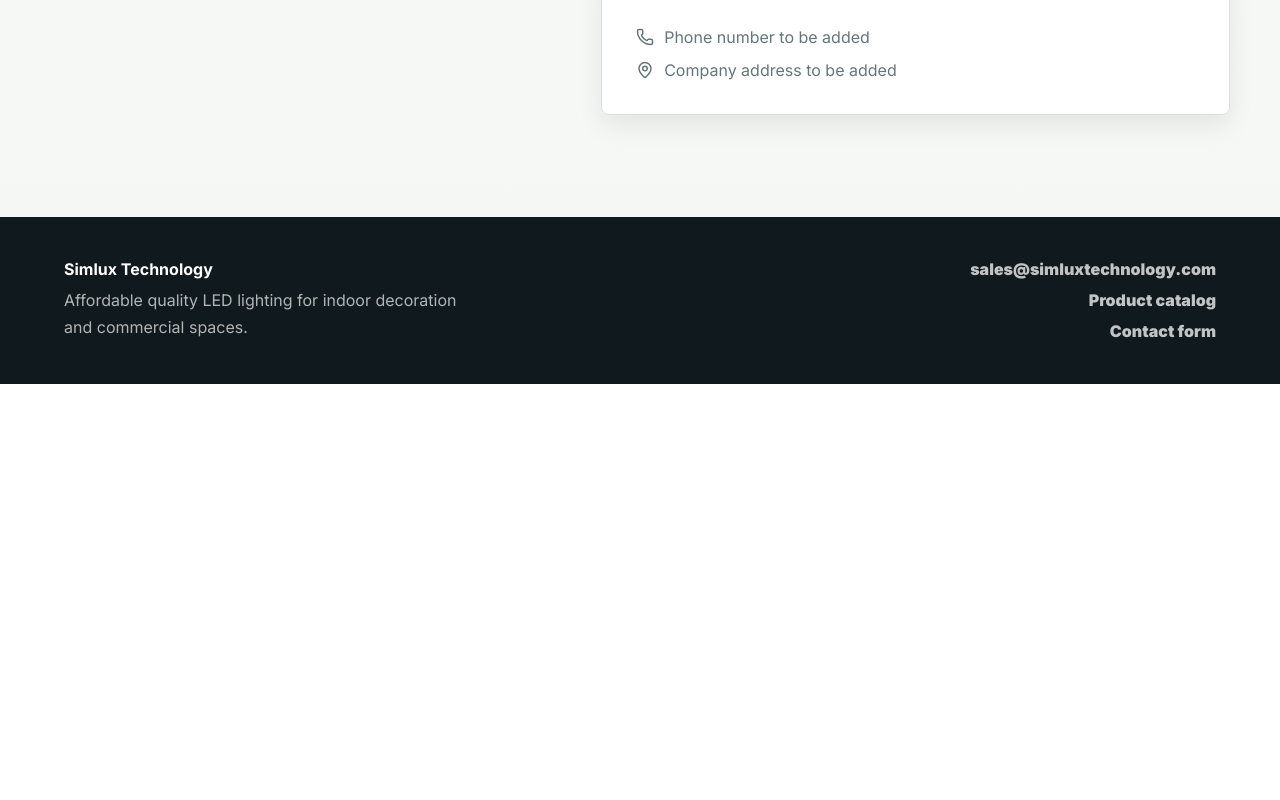
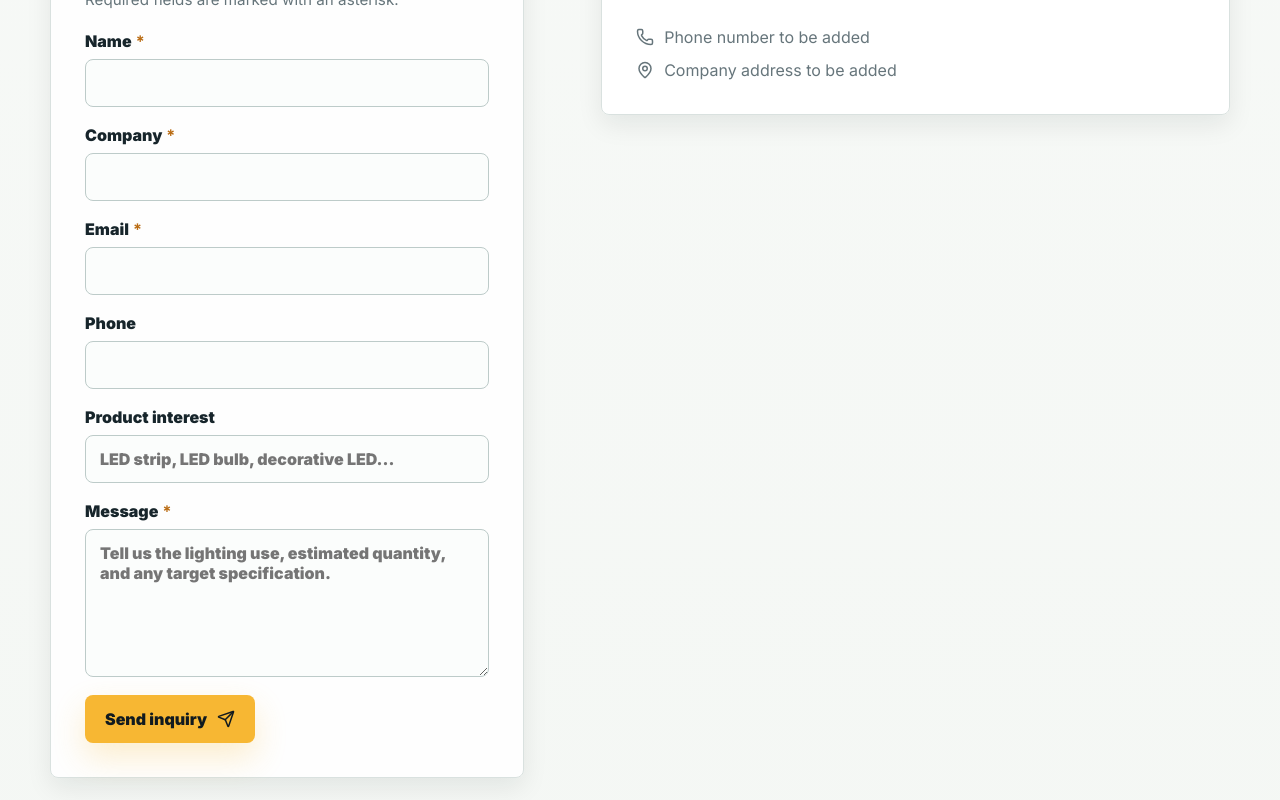
Before and after one commit to XDSlimGuy/simlux-webpage, a Next.js app: page /contact in a window 1280 px wide. Shown: the part 960-1760 px from the top of the page. Before the commit the page ends 1344 px from the top, so only its background shows below. Built offline with nearby package versions, Linux system fonts and the light colour scheme.

Commit message:
Add contact form

```diff
--- /dev/null
+++ b/app/contact/contact-form.js
@@ -0,0 +1,127 @@
+"use client";
+
+import { useState } from "react";
+import { Send } from "lucide-react";
+
+const initialState = {
+  name: "",
+  company: "",
+  email: "",
+  phone: "",
+  productInterest: "",
+  message: "",
+};
+
+export default function ContactForm({ initialProduct = "" }) {
+  const [form, setForm] = useState({ ...initialState, productInterest: initialProduct });
+  const [status, setStatus] = useState({ type: "idle", message: "" });
+  const [isSubmitting, setIsSubmitting] = useState(false);
+
+  function updateField(event) {
+    const { name, value } = event.target;
+    setForm((current) => ({ ...current, [name]: value }));
+  }
+
+  async function submitForm(event) {
+    event.preventDefault();
+    setIsSubmitting(true);
+    setStatus({ type: "idle", message: "" });
+
+    try {
+      const response = await fetch("/api/contact", {
+        method: "POST",
+        headers: { "Content-Type": "application/json" },
+        body: JSON.stringify(form),
+      });
+      const result = await response.json();
+
+      if (!response.ok) {
+        setStatus({ type: "error", message: result.error || "Please check the form and try again." });
+        return;
+      }
+
+      setStatus({
+        type: "success",
+        message: result.emailConfigured
+          ? "Thanks. Your inquiry has been sent to Simlux."
+          : "Thanks. Prototype submission received. Email delivery can be enabled with production credentials.",
+      });
+      setForm({ ...initialState, productInterest: "" });
+    } catch (error) {
+      setStatus({ type: "error", message: "The form could not be submitted. Please email us directly." });
+    } finally {
+      setIsSubmitting(false);
+    }
+  }
+
+  return (
+    <form className="contact-form" onSubmit={submitForm} noValidate>
+      <div>
+        <p className="eyebrow">Inquiry form</p>
+        <h2>Request product information</h2>
+        <p className="form-helper">Required fields are marked with an asterisk.</p>
+      </div>
+      <label>
+        <span className="label-text">Name <strong aria-hidden="true">*</strong></span>
+        <input name="name" value={form.name} onChange={updateField} required autoComplete="name" aria-required="true" />
+      </label>
+      <label>
+        <span className="label-text">Company <strong aria-hidden="true">*</strong></span>
+        <input
+          name="company"
+          value={form.company}
+          onChange={updateField}
+          required
+          autoComplete="organization"
+          aria-required="true"
+        />
+      </label>
+      <label>
+        <span className="label-text">Email <strong aria-hidden="true">*</strong></span>
+        <input
+          name="email"
+          value={form.email}
+          onChange={updateField}
+          required
+          type="email"
+          autoComplete="email"
+          aria-required="true"
+        />
+      </label>
+      <label>
+        <span className="label-text">Phone</span>
+        <input name="phone" value={form.phone} onChange={updateField} autoComplete="tel" />
+      </label>
+      <label>
+        <span className="label-text">Product interest</span>
+        <input
+          name="productInterest"
+          value={form.productInterest}
+          onChange={updateField}
+          placeholder="LED strip, LED bulb, decorative LED..."
+        />
+      </label>
+      <label>
+        <span className="label-text">Message <strong aria-hidden="true">*</strong></span>
+        <textarea
+          name="message"
+          value={form.message}
+          onChange={updateField}
+          required
+          aria-required="true"
+          rows={6}
+          placeholder="Tell us the lighting use, estimated quantity, and any target specification."
+        />
+      </label>
+      <button className="button primary form-submit" disabled={isSubmitting} type="submit">
+        {isSubmitting ? "Sending..." : "Send inquiry"}
+        <Send size={18} aria-hidden="true" />
+      </button>
+      {status.message ? (
+        <p className={`form-status ${status.type}`} role={status.type === "error" ? "alert" : "status"} aria-live="polite">
+          {status.message}
+        </p>
+      ) : null}
+    </form>
+  );
+}
```
